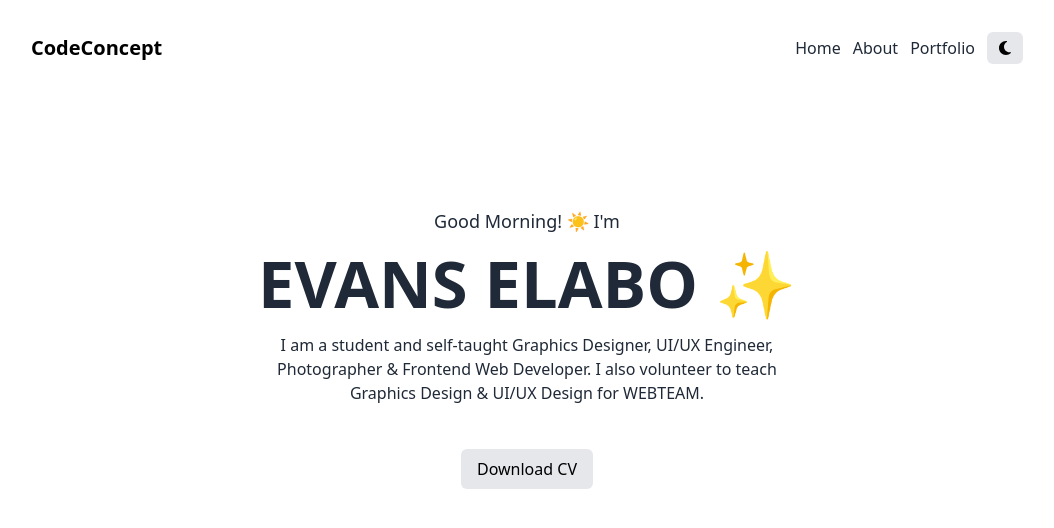
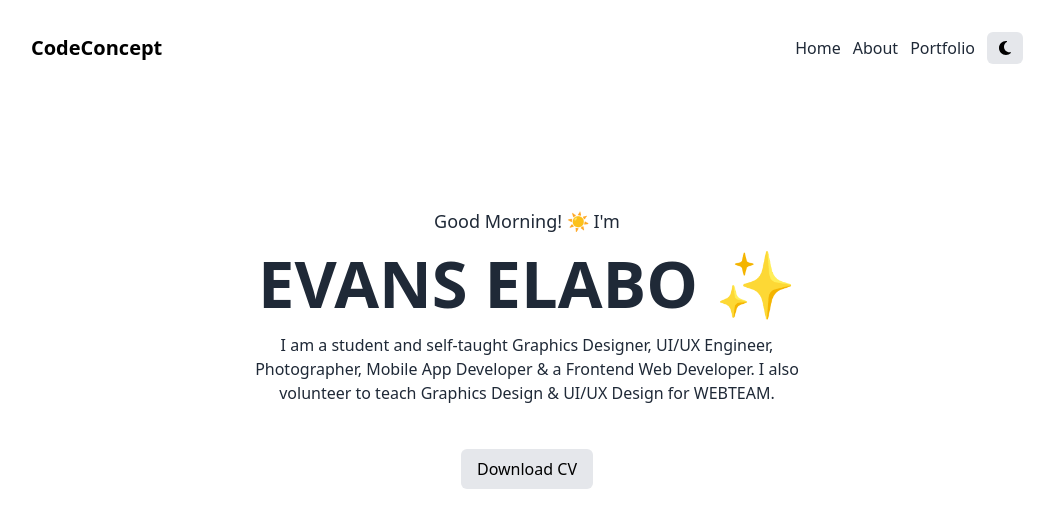
Before and after one commit to ellaboevans/React-Portfolio, a React (Vite) app: page / in a window 1280 px wide. Shown: the top 528 px of the page, without its empty margins (113-1167 px from the left). Built offline with nearby package versions, Linux system fonts and the light colour scheme.

Commit message:
Update text

```diff
--- a/src/pages/Home.jsx
+++ b/src/pages/Home.jsx
@@ -52,7 +52,7 @@ function Home() {
             </h2>
             <p className="text-center md:px-80 dark:text-slate-400">
               I am a student and self-taught Graphics Designer, UI/UX Engineer,
-              Photographer & Frontend Web Developer. I also volunteer to teach
+              Photographer, Mobile App Developer & a Frontend Web Developer. I also volunteer to teach
               Graphics Design & UI/UX Design for WEBTEAM.
             </p>
           </div>
```
